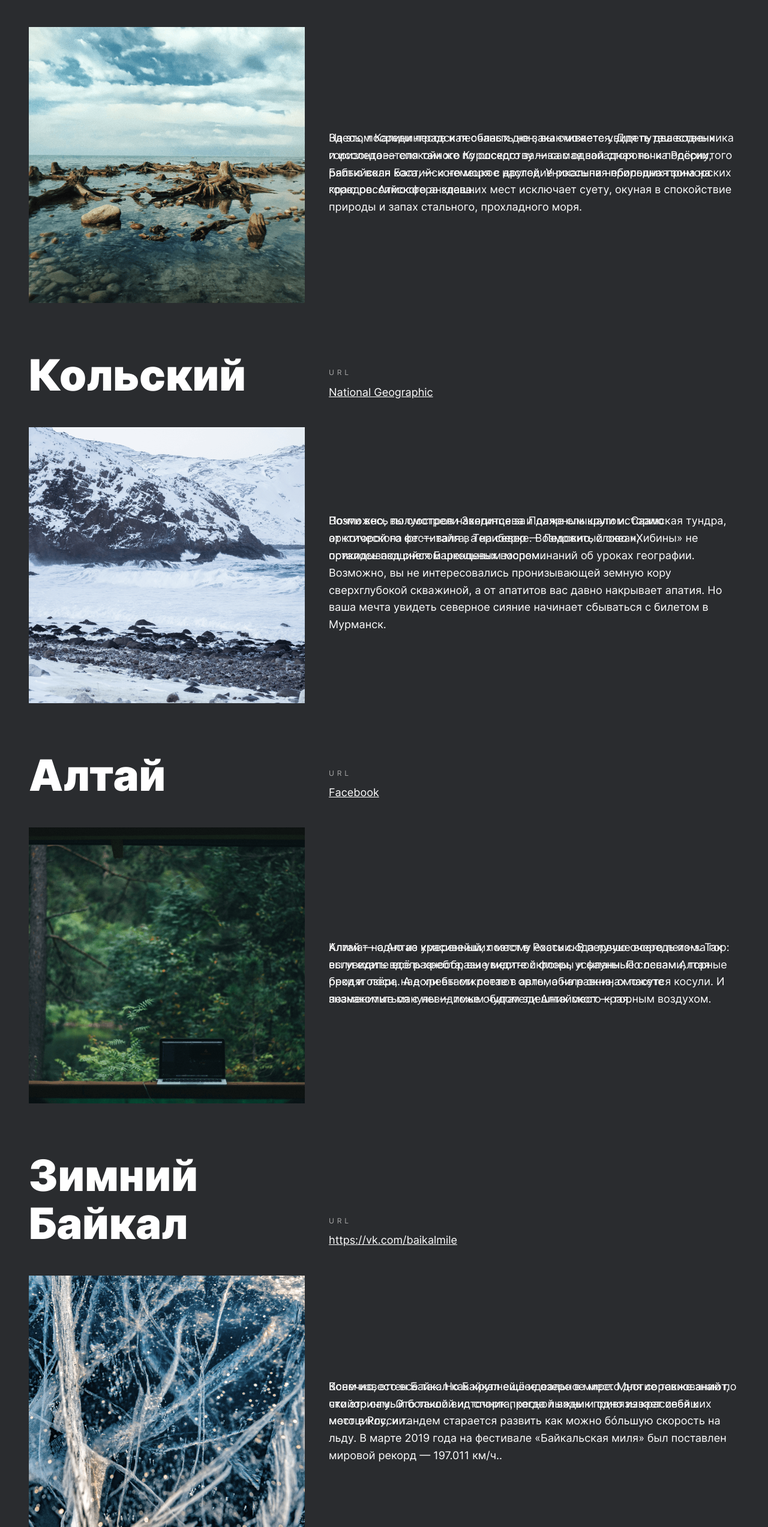
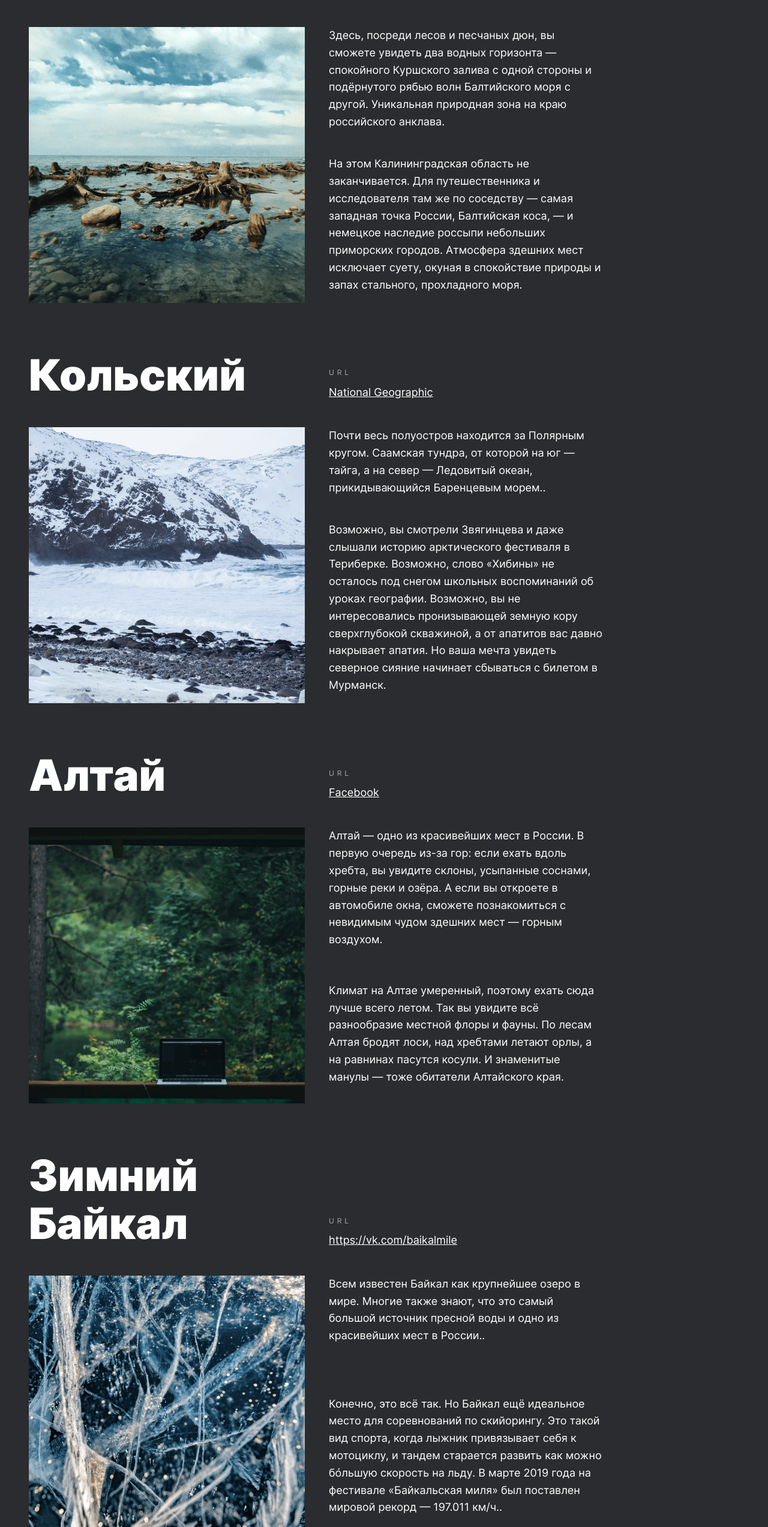
Before and after one commit to Sega16/Sega16, a plain HTML site: page index.html in a window 1280 px wide. Shown: the part 2775-5320 px from the top of the page at 60% size. Drawn offline with Linux system fonts and the light colour scheme; files whose address does not match are found by name.

Commit message:
Спринт 3 проверка 1(2)

```diff
--- a/blocks/place/__paragraph/place__paragraph.css
+++ b/blocks/place/__paragraph/place__paragraph.css
@@ -1,6 +1,7 @@
 
 .place__paragraph {
     display: grid;
+    align-items: flex-start;
     row-gap: 26px;
     grid-area: para;
 }
--- a/blocks/place/__paragraph/_text/place__paragraph_text.css
+++ b/blocks/place/__text/place__text.css
@@ -1,5 +1,6 @@
 
-.place__paragraph_text {
+.place__text {
+    max-width: 456px;
     font-size: 18px;
     line-height: 1.6;
     font-weight: 400;
@@ -7,7 +8,7 @@
 }
 
 @media screen and (max-width: 768px) {
-    .place__paragraph_text {
+    .place__text {
         font-size: 16px;
         line-height: 1.6;
     }
--- a/index.html
+++ b/index.html
@@ -84,11 +84,11 @@
                     <a class=" links place__link" href=" http://park-kosa.ru">park-kosa.ru</a>
                 </div>
                 <div class="place__paragraph">
-                    <p class="place__paragraph place__paragraph_text">Здесь, посреди лесов и песчаных дюн, вы сможете
+                    <p class="place__text">Здесь, посреди лесов и песчаных дюн, вы сможете
                         увидеть два водных горизонта — спокойного Куршского залива с одной стороны и подёрнутого
                         рябью
                         волн Балтийского моря с другой. Уникальная природная зона на краю российского анклава.</p>
-                    <p class="place__paragraph place__paragraph_text">На этом Калининградская область не заканчивается.
+                    <p class="place__text">На этом Калининградская область не заканчивается.
                         Для путешественника и исследователя там же по соседству — самая западная точка России,
                         Балтийская коса, — и немецкое наследие россыпи небольших приморских городов. Атмосфера
                         здешних
@@ -104,10 +104,10 @@
                         href="https://yourshot.nationalgeographic.com/photos/?keywords=kolskiy">National Geographic</a>
                 </div>
                 <div class="place__paragraph">
-                    <p class="place__paragraph place__paragraph_text">Почти весь полуостров находится за Полярным кругом. Саамская
+                    <p class="place__text">Почти весь полуостров находится за Полярным кругом. Саамская
                         тундра, от которой на юг —
                         тайга, а на север — Ледовитый океан, прикидывающийся Баренцевым морем..</p>
-                    <p class="place__paragraph place__paragraph_text">Возможно, вы смотрели Звягинцева и даже слышали историю
+                    <p class="place__text">Возможно, вы смотрели Звягинцева и даже слышали историю
                         арктического фестиваля в Териберке. Возможно, слово «Хибины» не осталось под снегом школьных
                         воспоминаний об уроках географии. Возможно, вы не интересовались пронизывающей земную кору
                         сверхглубокой скважиной, а от апатитов вас давно накрывает апатия. Но ваша мечта увидеть
@@ -124,11 +124,11 @@
                         href="https://www.facebook.com/vera.bashmakova/posts/10156011613718822">Facebook</a>
                 </div>
                 <div class="place__paragraph">
-                    <p class="place__paragraph place__paragraph_text">Алтай — одно из красивейших мест в России.
+                    <p class="place__text">Алтай — одно из красивейших мест в России.
                         В первую очередь из-за гор: если ехать вдоль хребта, вы увидите склоны, усыпанные соснами,
                         горные реки и озёра. А если вы откроете в автомобиле окна, сможете познакомиться с невидимым
                         чудом здешних мест — горным воздухом.</p>
-                    <p class="place__paragraph place__paragraph_text">Климат на Алтае умеренный, поэтому ехать сюда лучше всего летом.
+                    <p class="place__text">Климат на Алтае умеренный, поэтому ехать сюда лучше всего летом.
                         Так вы увидите всё разнообразие местной флоры и фауны. По лесам Алтая бродят лоси, над хребтами
                         летают орлы, а на равнинах пасутся косули. И знаменитые манулы — тоже обитатели Алтайского края.
                     </p>
@@ -142,10 +142,10 @@
                     <a class="links place__link" href="https://vk.com/baikalmile">https://vk.com/baikalmile</a>
                 </div>
                 <div class="place__paragraph">
-                    <p class="place__paragraph place__paragraph_text">Всем известен Байкал как крупнейшее озеро
+                    <p class="place__text">Всем известен Байкал как крупнейшее озеро
                         в мире. Многие также знают, что это самый большой источник пресной воды и одно из красивейших
                         мест в России..</p>
-                    <p class="place__paragraph place__paragraph_text">Конечно, это всё так. Но Байкал ещё идеальное место
+                    <p class="place__text">Конечно, это всё так. Но Байкал ещё идеальное место
                         для соревнований по скийорингу. Это такой вид спорта, когда лыжник привязывает себя
                         к мотоциклу, и тандем старается развить как можно бóльшую скорость на льду. В марте 2019 года на
                         фестивале «Байкальская миля» был поставлен мировой рекорд — 197.011 км/ч..</p>
@@ -159,7 +159,7 @@
                     <a class="links place__link" href="http://vodlozero.ru">http://vodlozero.ru/</a>
                 </div>
                 <div class="place__paragraph">
-                    <p class="place__paragraph place__paragraph_text">Сибирь заканчивается не на Урале, а в Карелии: образующая тайгу
+                    <p class="place__text">Сибирь заканчивается не на Урале, а в Карелии: образующая тайгу
                         сибирская лиственница не растёт западнее Водлозера. Зато здесь она вымахивает на 30 метров —
                         леса карельских национальных парков из-за непроходимых болот никогда не знали топора. Некоторым
                         соснам уже больше чем полтысячелетия. Прикоснитесь к живому существу, видевшему солнце раньше,
--- a/pages/index.css
+++ b/pages/index.css
@@ -42,7 +42,7 @@
 @import url(../blocks/place/__url-heading/place__url-heading.css);
 @import url(../blocks/place/__title/place__title.css);
 @import url(../blocks/place/__paragraph/place__paragraph.css);
-@import url(../blocks/place/__paragraph/_text/place__paragraph_text.css);
+@import url(../blocks/place/__text/place__text.css);
 @import url(../blocks/place/__link/place__link.css);
 @import url(../blocks/place/__image/place__image.css);
 
```
Lines whose indentation alone changed are shown as unchanged.
